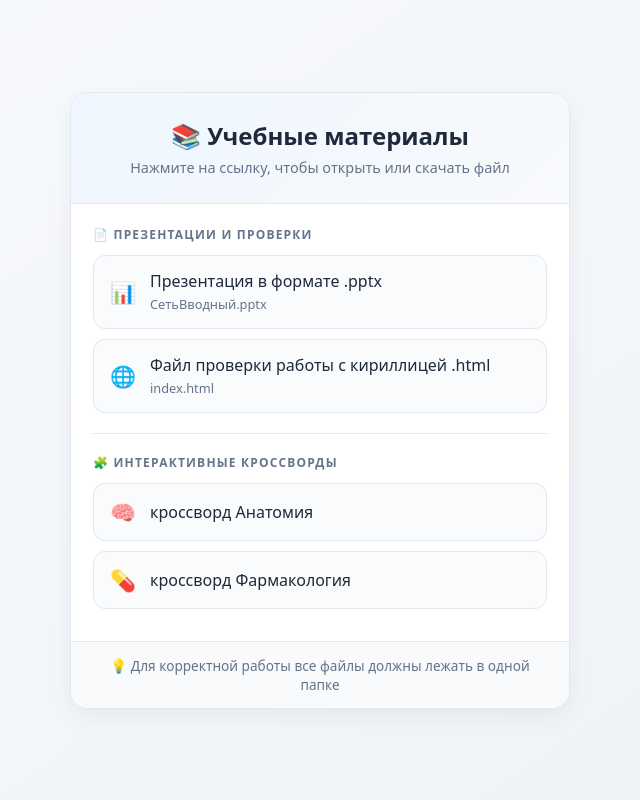
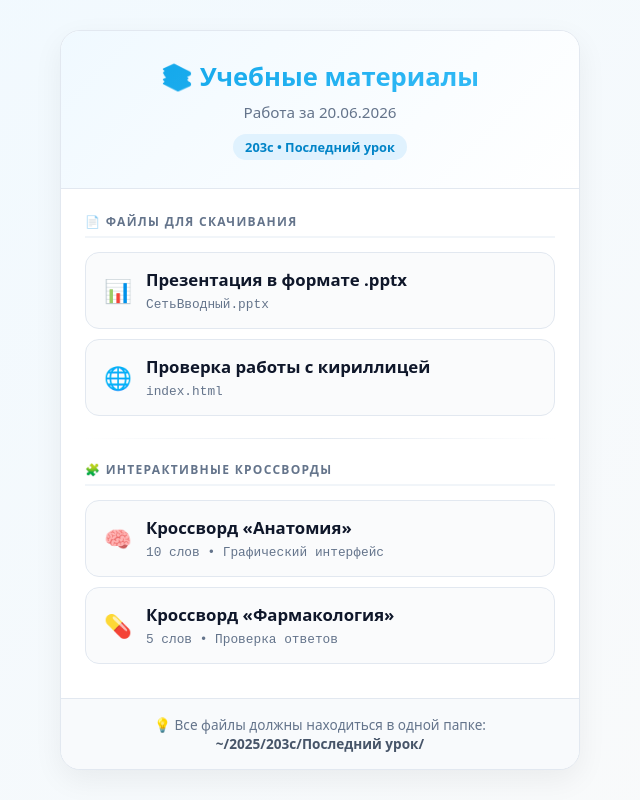
Before and after one commit to kaatimarkovva/kaati, a plain HTML site: page index.html in a window 1280 px wide. Shown: the whole page, without its empty margins (320-960 px from the left). Drawn offline with Linux system fonts and the light colour scheme.

Commit message:
Update index.html

```diff
--- a/index.html
+++ b/index.html
@@ -3,103 +3,163 @@
 <head>
     <meta charset="UTF-8">
     <meta name="viewport" content="width=device-width, initial-scale=1.0">
-    <title>Моя презентация</title>
+    <title>Работа за 20.06.2026</title>
     <style>
         :root {
-            --bg: #f5f7fa;
+            --bg-gradient: linear-gradient(135deg, #f0f9ff 0%, #fafafa 100%);
             --card-bg: #ffffff;
-            --accent: #60a5fa;
-            --accent-hover: #3b82f6;
-            --text-main: #1e293b;
+            --accent: #7dd3fc;
+            --accent-hover: #38bdf8;
+            --text-main: #0f172a;
             --text-muted: #64748b;
             --border: #e2e8f0;
-            --shadow: 0 8px 24px rgba(0, 0, 0, 0.05);
-            --hover-shadow: 0 12px 28px rgba(96, 165, 250, 0.15);
+            --shadow: 0 10px 30px rgba(0, 0, 0, 0.06);
+            --hover-shadow: 0 14px 35px rgba(124, 211, 252, 0.2);
         }
 
         * { box-sizing: border-box; margin: 0; padding: 0; }
 
         body {
             font-family: system-ui, -apple-system, "Segoe UI", Roboto, sans-serif;
-            background: linear-gradient(145deg, #f8fafc 0%, #eef2f7 100%);
+            background: var(--bg-gradient);
             min-height: 100vh;
             display: flex;
             justify-content: center;
             align-items: center;
-            padding: 24px;
+            padding: 20px;
             color: var(--text-main);
         }
 
         .card {
             background: var(--card-bg);
             width: 100%;
-            max-width: 500px;
-            border-radius: 18px;
+            max-width: 520px;
+            border-radius: 20px;
             box-shadow: var(--shadow);
             border: 1px solid var(--border);
             overflow: hidden;
         }
 
         .header {
-            background: linear-gradient(135deg, #eff6ff 0%, #f8fafc 100%);
-            padding: 26px 24px;
+            background: linear-gradient(135deg, #f0f9ff 0%, #ffffff 100%);
+            padding: 28px 24px;
             text-align: center;
             border-bottom: 1px solid var(--border);
         }
-        .header h1 { font-size: 1.5rem; font-weight: 600; margin-bottom: 6px; }
-        .header p { font-size: 0.9rem; color: var(--text-muted); }
+        .header h1 {
+            font-size: 1.6rem;
+            font-weight: 700;
+            margin-bottom: 8px;
+            background: linear-gradient(135deg, #0ea5e9, #38bdf8);
+            -webkit-background-clip: text;
+            -webkit-text-fill-color: transparent;
+        }
+        .header p {
+            font-size: 0.95rem;
+            color: var(--text-muted);
+            line-height: 1.4;
+        }
+        .date-badge {
+            display: inline-block;
+            margin-top: 10px;
+            padding: 4px 12px;
+            background: #e0f2fe;
+            color: #0284c7;
+            border-radius: 20px;
+            font-size: 0.8rem;
+            font-weight: 600;
+        }
 
-        .content { padding: 22px; }
+        .content { padding: 24px; }
 
         .section-title {
             font-size: 0.75rem;
             text-transform: uppercase;
-            letter-spacing: 1.2px;
+            letter-spacing: 1.3px;
             color: var(--text-muted);
-            margin-bottom: 12px;
-            font-weight: 600;
+            margin: 20px 0 14px 0;
+            font-weight: 700;
+            padding-bottom: 6px;
+            border-bottom: 2px solid #f1f5f9;
         }
+        .section-title:first-child { margin-top: 0; }
 
         .link-btn {
             display: flex;
             align-items: center;
             gap: 14px;
-            padding: 14px 16px;
+            padding: 15px 18px;
             margin-bottom: 10px;
             background: #fafbfc;
             border: 1px solid var(--border);
-            border-radius: 12px;
+            border-radius: 14px;
             text-decoration: none;
             color: var(--text-main);
-            transition: all 0.2s ease;
+            transition: all 0.25s ease;
+            position: relative;
+            overflow: hidden;
+        }
+
+        .link-btn::before {
+            content: '';
+            position: absolute;
+            left: 0; top: 0; bottom: 0;
+            width: 3px;
+            background: var(--accent);
+            opacity: 0;
+            transition: opacity 0.2s;
         }
 
         .link-btn:hover {
             background: #ffffff;
-            border-color: var(--accent);
-            transform: translateY(-2px);
+            border-color: var(--accent-hover);
+            transform: translateY(-3px);
             box-shadow: var(--hover-shadow);
         }
+        .link-btn:hover::before { opacity: 1; }
 
-        .icon { font-size: 1.3rem; flex-shrink: 0; }
+        .icon {
+            font-size: 1.4rem;
+            flex-shrink: 0;
+            transition: transform 0.2s;
+        }
+        .link-btn:hover .icon { transform: scale(1.1); }
+
         .link-text { flex: 1; }
-        .link-title { font-weight: 500; display: block; }
-        .link-sub { font-size: 0.8rem; color: var(--text-muted); margin-top: 2px; }
+        .link-title {
+            font-weight: 600;
+            display: block;
+            font-size: 1.05rem;
+        }
+        .link-sub {
+            font-size: 0.8rem;
+            color: var(--text-muted);
+            margin-top: 3px;
+            font-family: monospace;
+        }
 
-        .divider { height: 1px; background: var(--border); margin: 20px 0; }
+        .divider {
+            height: 1px;
+            background: linear-gradient(to right, transparent, var(--border), transparent);
+            margin: 22px 0;
+        }
 
         .footer {
-            padding: 14px 24px;
+            padding: 16px 24px;
             background: #f8fafc;
             border-top: 1px solid var(--border);
             text-align: center;
             font-size: 0.85rem;
             color: var(--text-muted);
+            line-height: 1.4;
         }
+        .footer strong { color: #475569; }
 
         @media (max-width: 480px) {
-            .card { border-radius: 14px; }
+            .card { border-radius: 16px; }
             .content { padding: 18px; }
+            .header { padding: 22px 18px; }
+            .link-btn { padding: 13px 16px; }
         }
     </style>
 </head>
@@ -108,12 +168,14 @@
     <div class="card">
         <div class="header">
             <h1>📚 Учебные материалы</h1>
-            <p>Нажмите на ссылку, чтобы открыть или скачать файл</p>
+            <p>Работа за 20.06.2026</p>
+            <span class="date-badge">203с • Последний урок</span>
         </div>
 
         <div class="content">
-            <div class="section-title">📄 Презентации и проверки</div>
-            <a href="СетьВводный.pptx" class="link-btn">
+            <div class="section-title">📄 Файлы для скачивания</div>
+
+            <a href="СетьВводный.pptx" class="link-btn" target="_blank">
                 <span class="icon">📊</span>
                 <span class="link-text">
                     <span class="link-title">Презентация в формате .pptx</span>
@@ -121,10 +183,10 @@
                 </span>
             </a>
 
-            <a href="index.html" class="link-btn">
+            <a href="index.html" class="link-btn" target="_blank">
                 <span class="icon">🌐</span>
                 <span class="link-text">
-                    <span class="link-title">Файл проверки работы с кириллицей .html</span>
+                    <span class="link-title">Проверка работы с кириллицей</span>
                     <span class="link-sub">index.html</span>
                 </span>
             </a>
@@ -132,23 +194,27 @@
             <div class="divider"></div>
 
             <div class="section-title">🧩 Интерактивные кроссворды</div>
-            <a href="krossvordRU.html" class="link-btn">
+
+            <a href="krossvordRU.html" class="link-btn" target="_blank">
                 <span class="icon">🧠</span>
                 <span class="link-text">
-                    <span class="link-title">кроссворд Анатомия</span>
+                    <span class="link-title">Кроссворд «Анатомия»</span>
+                    <span class="link-sub">10 слов • Графический интерфейс</span>
                 </span>
             </a>
 
-            <a href="krossvordFa.html" class="link-btn">
+            <a href="krossvordFa.html" class="link-btn" target="_blank">
                 <span class="icon">💊</span>
                 <span class="link-text">
-                    <span class="link-title">кроссворд Фармакология</span>
+                    <span class="link-title">Кроссворд «Фармакология»</span>
+                    <span class="link-sub">5 слов • Проверка ответов</span>
                 </span>
             </a>
         </div>
 
         <div class="footer">
-            💡 Для корректной работы все файлы должны лежать в одной папке
+            💡 Все файлы должны находиться в одной папке:<br>
+            <strong>~/2025/203с/Последний урок/</strong>
         </div>
     </div>
 
```
